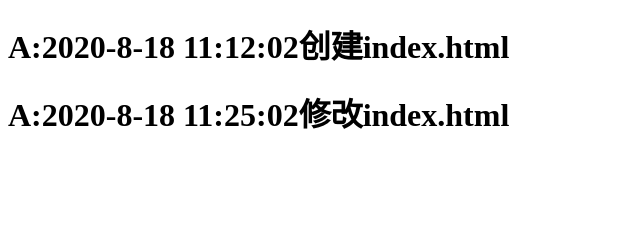
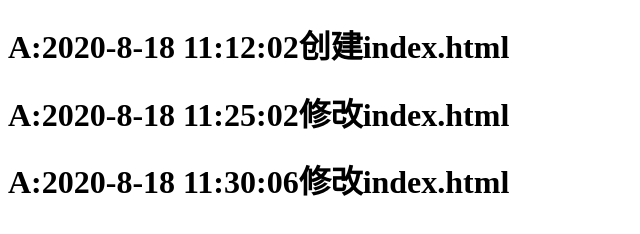
Before and after one commit to lzw2003/code_dome, a plain HTML site: page index.html in a window 1280 px wide. Shown: the whole page, without its empty margins (0-640 px from the left). Drawn offline with Linux system fonts and the light colour scheme.

Commit message:
index.html

```diff
--- a/index.html
+++ b/index.html
@@ -8,5 +8,6 @@
 <body>
     <h1>A:2020-8-18 11:12:02创建index.html</h1>
     <h1>A:2020-8-18 11:25:02修改index.html</h1>
+    <h1>A:2020-8-18 11:30:06修改index.html</h1>
 </body>
 </html>
```
